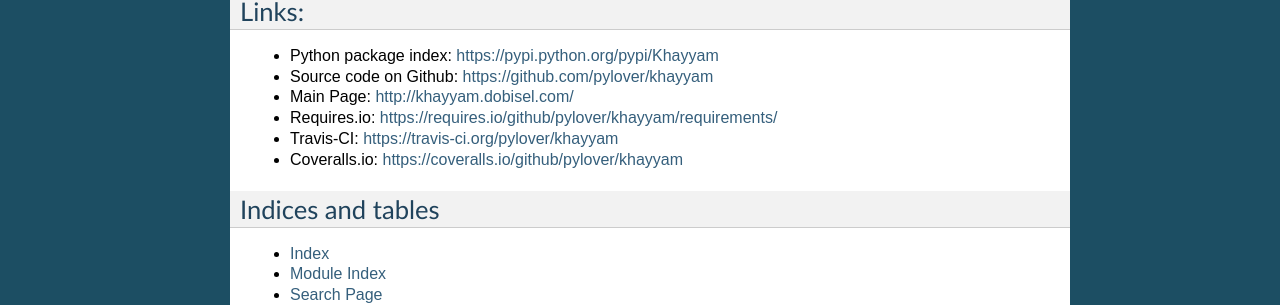
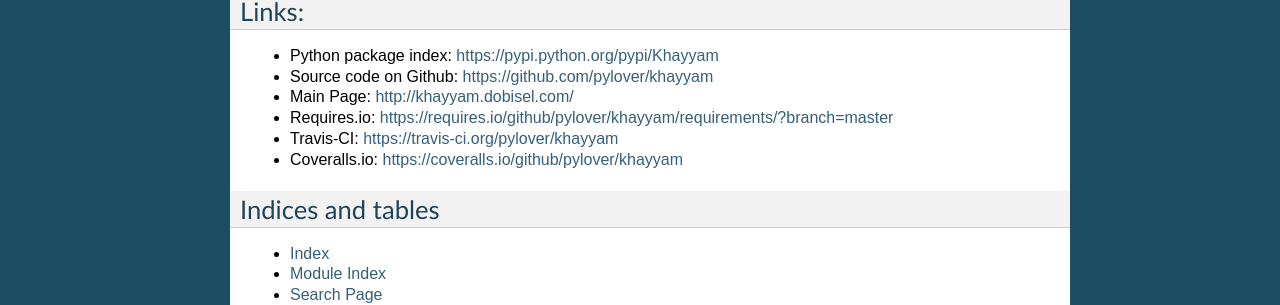
Before and after one commit to pylover/khayyam, a Sphinx documentation site: the page built from sphinx/index.rst, in a window 1280 px wide. Shown: the part 1290-1595 px from the top of the page. Built offline with Sphinx 7.4.7, drawn with Linux system fonts in a browser that asks for light colours; some of the changed lines change nothing that is shown.

Commit message:
Updating Requires.io url in documents

```diff
--- a/sphinx/index.rst
+++ b/sphinx/index.rst
@@ -84,7 +84,7 @@
 * Python package index: `https://pypi.python.org/pypi/Khayyam <https://pypi.python.org/pypi/Khayyam>`_
 * Source code on Github: `https://github.com/pylover/khayyam <https://github.com/pylover/khayyam>`_
 * Main Page: `http://khayyam.dobisel.com/ <http://khayyam.dobisel.com/>`_
-* Requires.io: `https://requires.io/github/pylover/khayyam/requirements/ <https://requires.io/github/pylover/khayyam/requirements>`_
+* Requires.io: `https://requires.io/github/pylover/khayyam/requirements/?branch=master <https://requires.io/github/pylover/khayyam/requirements/?branch=master>`_
 * Travis-CI: `https://travis-ci.org/pylover/khayyam <https://travis-ci.org/pylover/khayyam>`_
 * Coveralls.io: `https://coveralls.io/github/pylover/khayyam <https://coveralls.io/github/pylover/khayyam>`_
 
```
